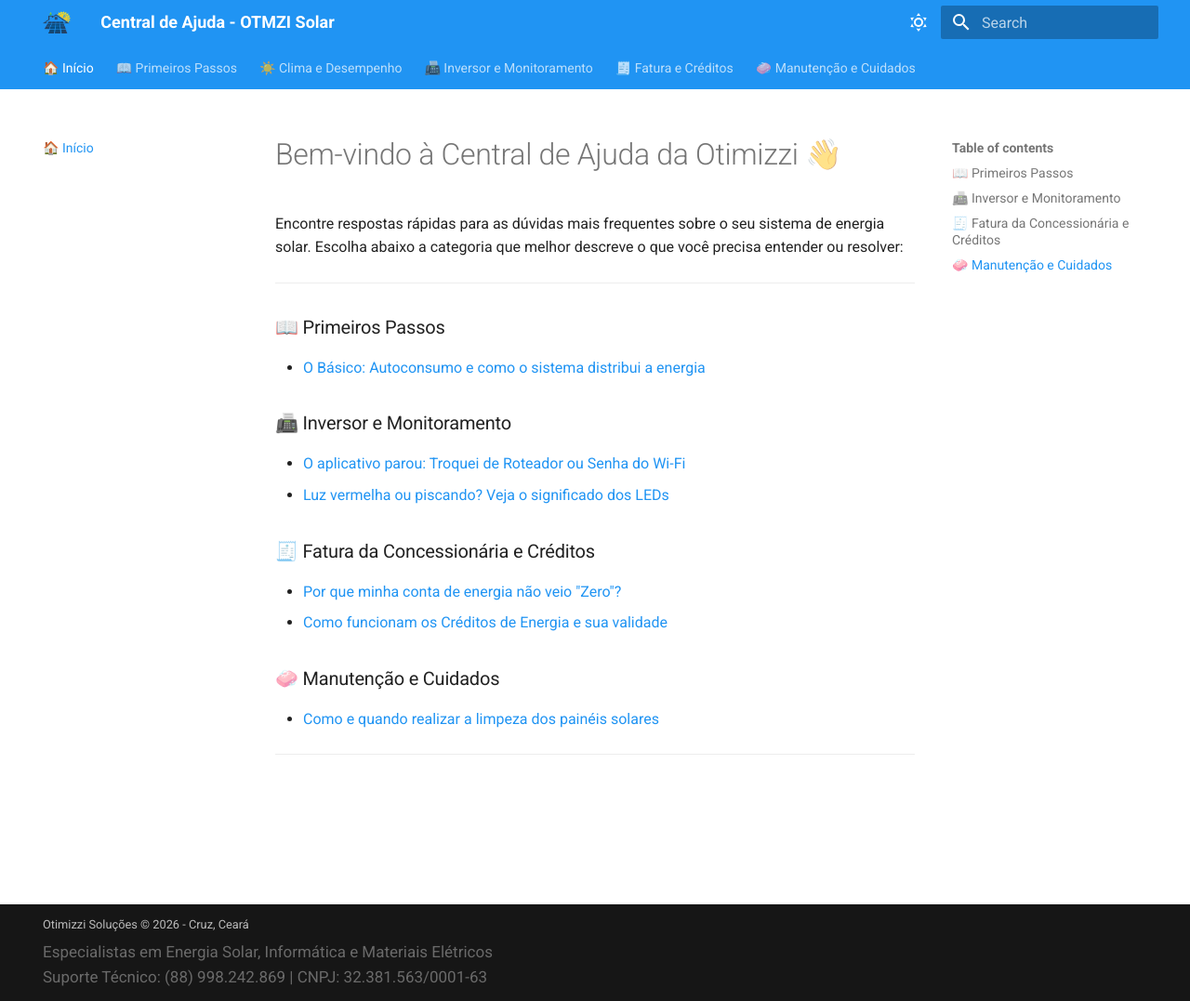
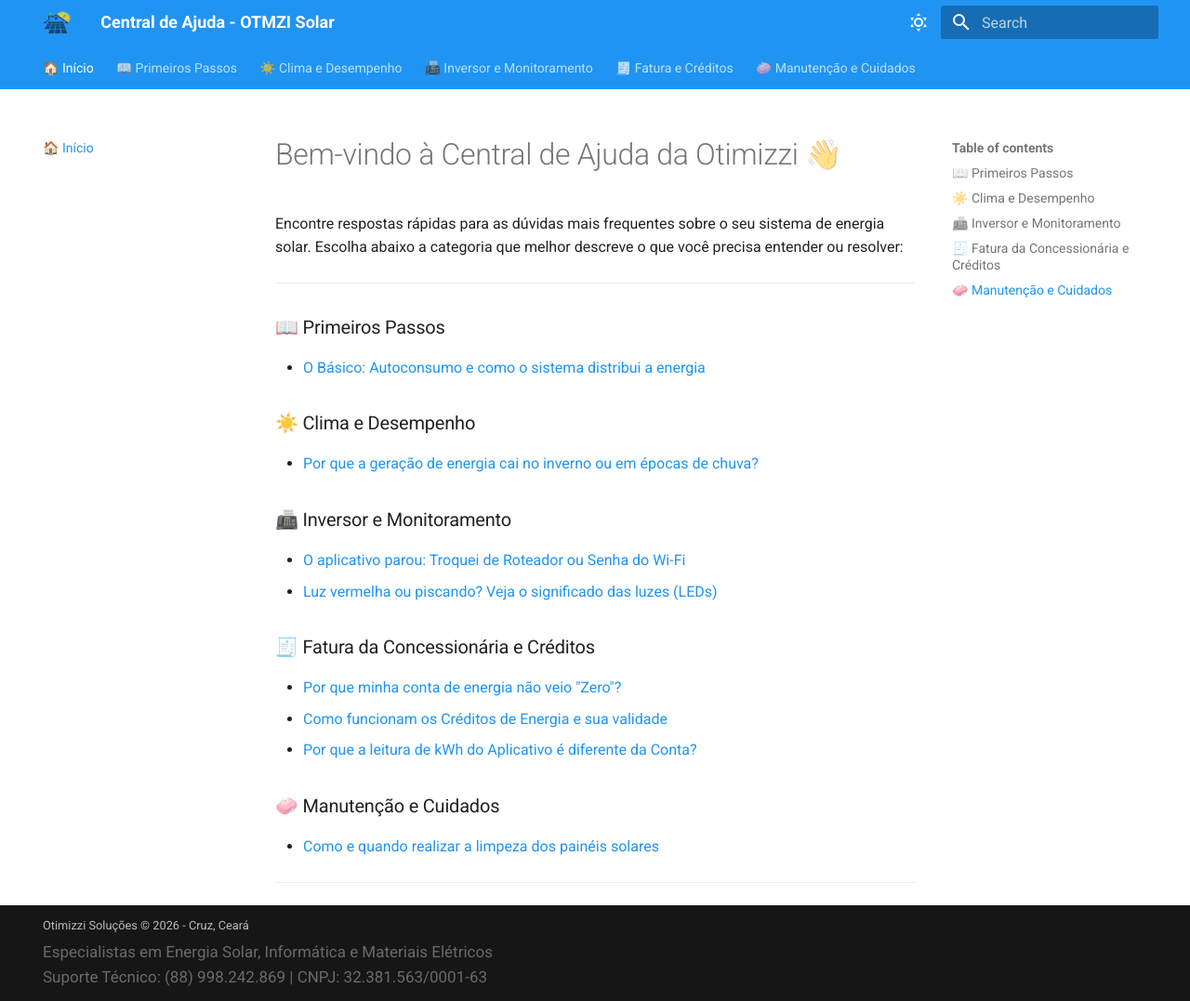
Before and after one commit to alexandrealbano/OTMZI_FAQ_Solar, an MkDocs documentation site: the page built from docs/index.md, in a window 1280 px wide and 1077 px high. Shown: the whole window at 93% size. Built offline with MkDocs 1.6.1 and Material for MkDocs 9.7.7, drawn with Linux system fonts in a browser that asks for light colours.

Commit message:
feat: atualiza index.md com a estrutura completa de navegacao

```diff
--- a/docs/index.md
+++ b/docs/index.md
@@ -7,13 +7,17 @@
 ### 📖 Primeiros Passos
 * [O Básico: Autoconsumo e como o sistema distribui a energia](basico.md)
 
+### ☀️ Clima e Desempenho
+* [Por que a geração de energia cai no inverno ou em épocas de chuva?](clima/queda-inverno.md)
+
 ### 📠 Inversor e Monitoramento
 * [O aplicativo parou: Troquei de Roteador ou Senha do Wi-Fi](inversor/wifi.md)
-* [Luz vermelha ou piscando? Veja o significado dos LEDs](inversor/leds.md)
+* [Luz vermelha ou piscando? Veja o significado das luzes (LEDs)](inversor/leds.md)
 
 ### 🧾 Fatura da Concessionária e Créditos
 * [Por que minha conta de energia não veio "Zero"?](fatura/conta-nao-zerou.md)
 * [Como funcionam os Créditos de Energia e sua validade](fatura/creditos.md)
+* [Por que a leitura de kWh do Aplicativo é diferente da Conta?](fatura/diferenca-leitura.md)
 
 ### 🧼 Manutenção e Cuidados
 * [Como e quando realizar a limpeza dos painéis solares](manutencao/limpeza.md)
```
